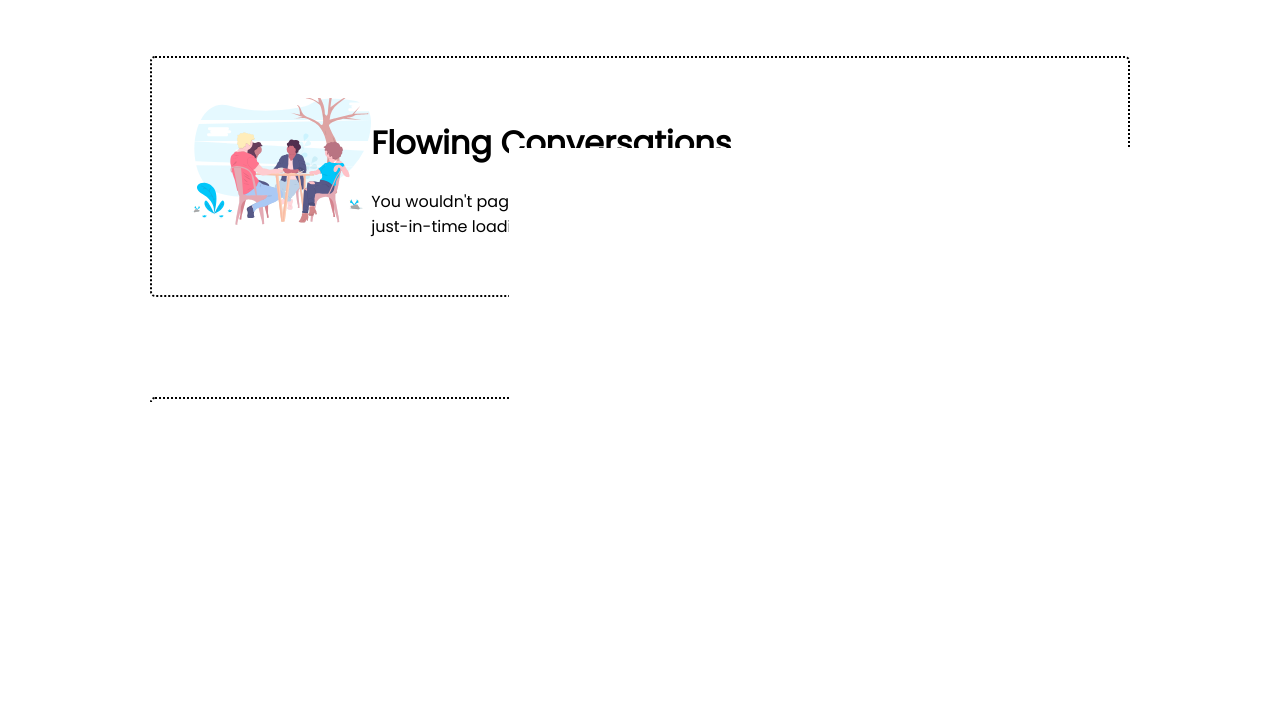
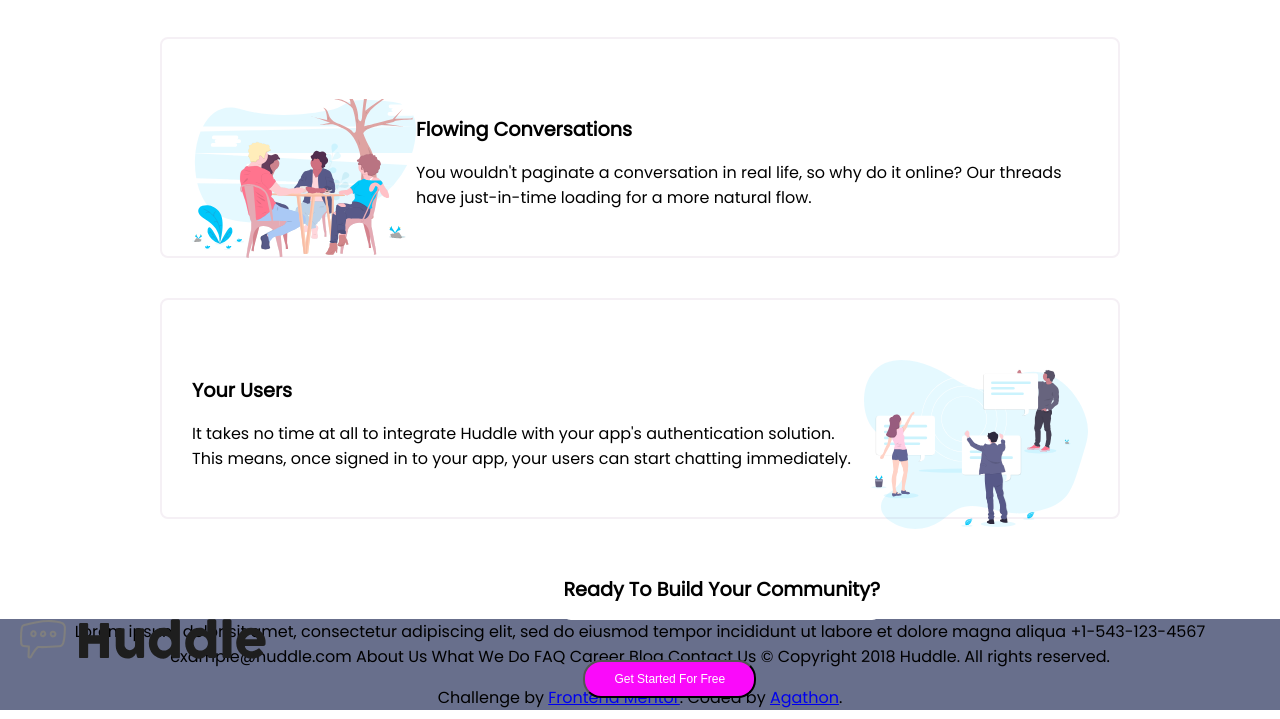
Before and after one commit to kallepost/huddle, a plain HTML site: page index.html in a window 1280 px wide. Shown: the part 869-1588 px from the top of the page. Drawn offline with Linux system fonts and the light colour scheme.

Commit message:
more updates

```diff
--- a/css/master.css
+++ b/css/master.css
@@ -2,6 +2,16 @@ body {
   margin: 0;
   text-align: center;
   font-family: 'Poppins';
+  font-size: 18;
+}
+
+h1 {
+  font-size: 1.5rem;
+  font-weight: bold;
+}
+
+h2 {
+font-size: 1.2rem;
 }
 
 .top-container {
@@ -14,6 +24,7 @@ body {
   /*no good*/
   background-color: #F3F8FF;
   padding-left: 20px;
+  padding-bottom: 80px;
 }
 
 .inside-top-continer {
@@ -53,7 +64,7 @@ body {
   text-decoration: none;
 }
 
-#Get-started-button {
+.Get-started-button {
   position: absolute;
   left: 0px;
   margin-top: 40px;
@@ -69,7 +80,7 @@ body {
   text-decoration: none;
 }
 
-#Get-started-button:hover {
+.Get-started-button:hover {
   background: #3cb0fd;
   background-image: -webkit-linear-gradient(top, #3cb0fd, #3498db);
   background-image: -moz-linear-gradient(top, #3cb0fd, #3498db);
@@ -91,29 +102,56 @@ body {
 
 .inside-middle-container {
   width: 70%;
-  margin: 100px auto;
+  margin: 40px auto;
   text-align: left;
-  border-style: dotted;
+  border-style: solid;
   border-width: 2px;
-  border-radius: 5px;
-  padding: 40px;
+  border-radius: 8px;
+  border-color: #f5f0f5;
+  padding: 60px 30px 30px 30px;
+
 }
 
 .grow-together-image {
-  width: 20%;
+  width: 25%;
   float: right;
+  margin: auto;
 }
 
 .flowing-image {
-  width: 20%;
+  width: 25%;
   float: left;
 }
 
 .your-uses-image {
-  width: 20%;
+  width: 25%;
   float: right;
 }
 
 .paragraf-text {
   padding-bottom: 50px;
 }
+
+.ready-to-build-container {
+  position: absolute;
+  background-color: white;
+    border-radius: 8px;
+    right: 400px;
+
+
+}
+
+.bottom-container {
+
+  background-color: #686f8c;
+  margin-top: 100px;
+}
+
+#Huddle-logo-bw{
+  position: absolute;
+  left: 0px;
+  height: 5%;
+  padding-left: 20px;
+  -webkit-filter: grayscale(100%);
+filter: grayscale(100%);
+}
--- a/index.html
+++ b/index.html
@@ -37,7 +37,7 @@
     <p>Huddle re-imagines the way we build communities. You have a voice, but so does your audience.
     Create connections with your users as you engage in genuine discussion.
 
-    <button id="Get-started-button" type="button" name="button">Get Started For Free</button>
+    <button class="Get-started-button" type="button" name="button">Get Started For Free</button>
 
 
   </div>
@@ -65,7 +65,7 @@
     <div class="inside-middle-container">
       <img class="flowing-image" src="images/illustration-flowing-conversation.svg" alt="Flowing conversation image">
 
-      <h1>Flowing Conversations</h1>
+      <h2>Flowing Conversations</h2>
 
       <p>You wouldn't paginate a conversation in real life, so why do it online? Our threads
       have just-in-time loading for a more natural flow.</p>
@@ -86,14 +86,14 @@
     </div>
 
     <!-- 4: -->
-    <div class="inside-middle-container">
-      <h2>Ready To Build Your Community?</h2>
 
-      <button type="button" name="button">Get Started For Free</button>
     </div>
 
 
+    <div class="ready-to-build-container">
+      <h2>Ready To Build Your Community?</h2>
 
+      <button class="Get-started-button" type="button" name="button">Get Started For Free</button>
 
 
 
@@ -105,6 +105,15 @@
   </div>
 
   <div class="bottom-container">
+
+        <img id="Huddle-logo-bw" src="images/logo.svg" alt="logo">
+
+    <table>
+      <tr>
+
+      </tr>
+    </table>
+
     Lorem ipsum dolor sit amet, consectetur adipiscing elit, sed do eiusmod tempor
     incididunt ut labore et dolore magna aliqua
 
@@ -124,7 +133,7 @@
     <footer>
       <p class="attribution">
         Challenge by <a href="https://www.frontendmentor.io?ref=challenge" target="_blank">Frontend Mentor</a>.
-        Coded by <a href="#">Your Name Here</a>.
+        Coded by <a href="#">Agathon</a>.
       </p>
     </footer>
   </div>
```
